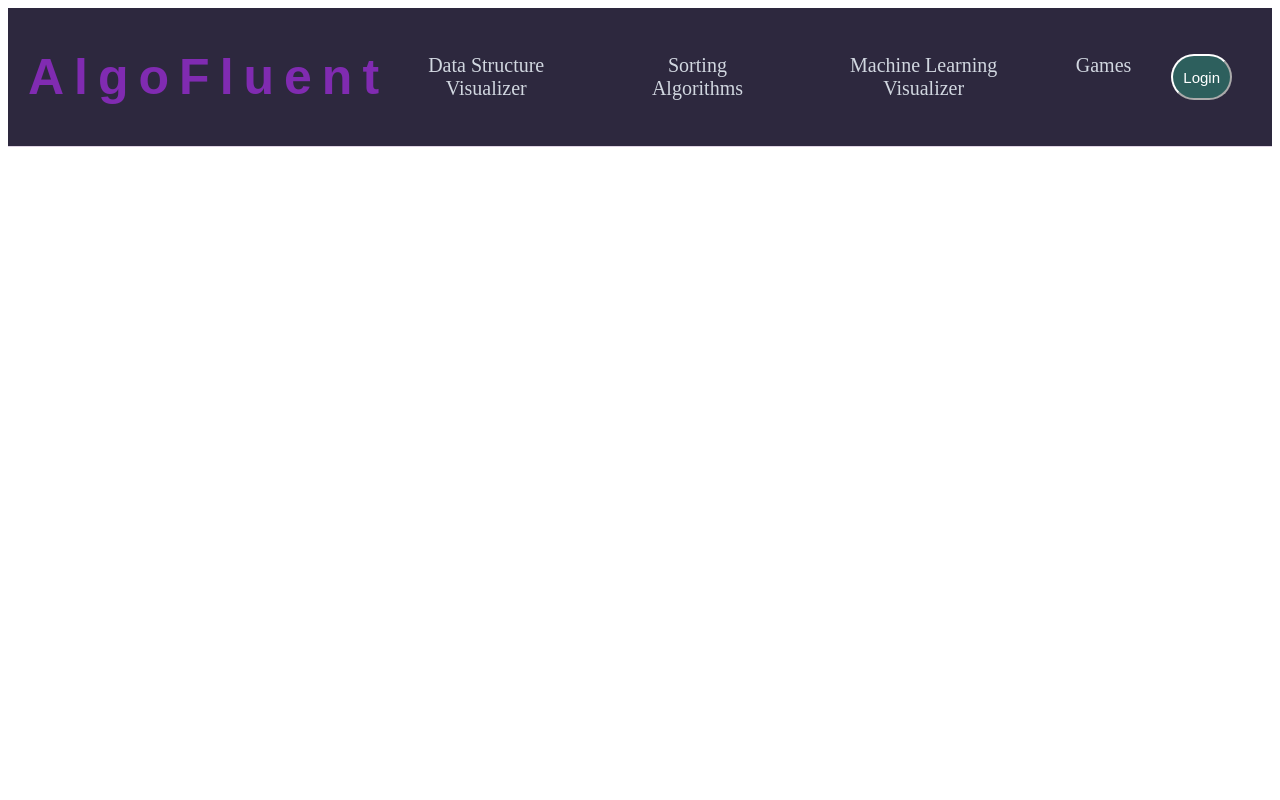
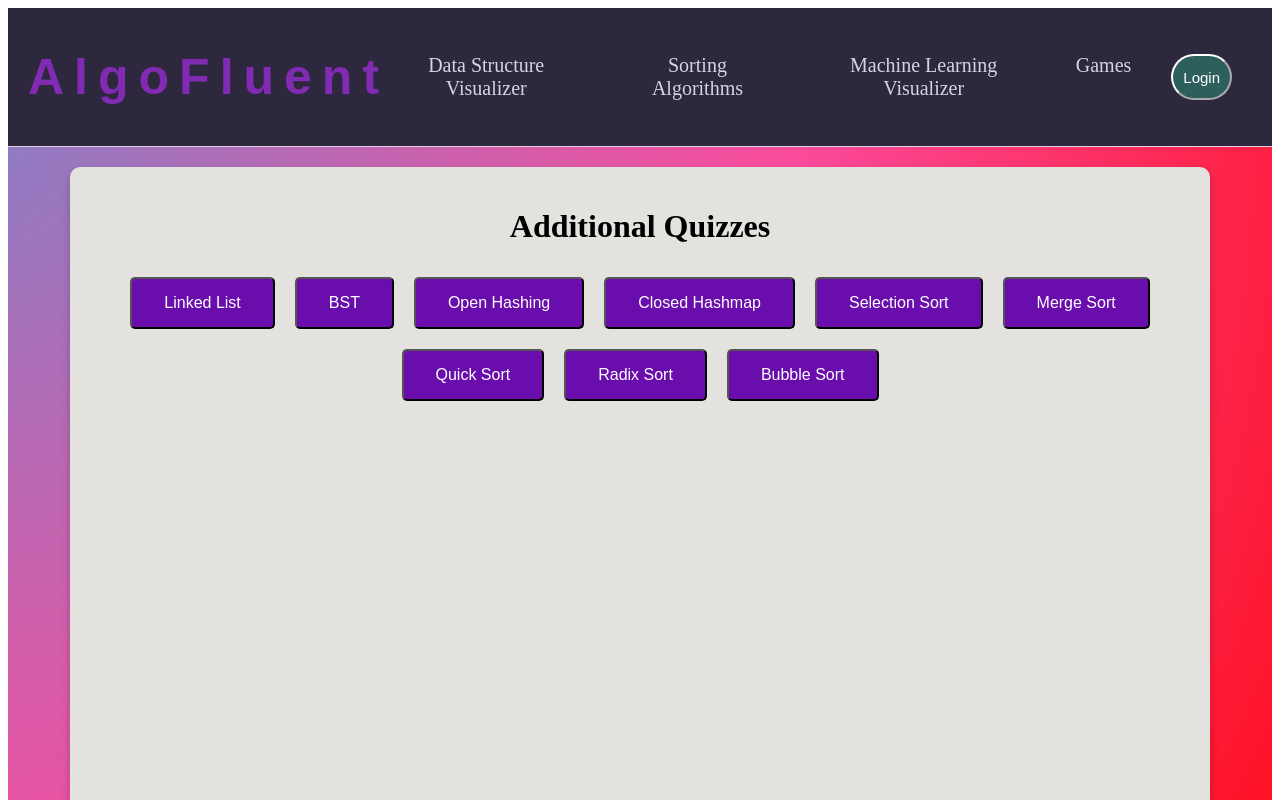
Before and after one commit to darsh175223/Algo-Fluent-Website, a React (Create React App) app in the folder frontend/: page /DSA_quizzes in a window 1280 px wide. Shown: the top 800 px of the page. Built offline with nearby package versions, Linux system fonts and the light colour scheme.

Commit message:
added more quizzes

```diff
--- a/frontend/src/App.js
+++ b/frontend/src/App.js
@@ -29,6 +29,7 @@ import Cplusplus_Tutorial from './pages/Cplusplus_Tutorial';
 import JavaTutorial from './pages/JavaTutorial';
 import DockerTutorial from './pages/DockerTutorial';
 import ScheduleSession from './pages/ScheduleSession';
+import DSA_quizzes from './pages/DSA_quizzes';
 
 
 
@@ -176,6 +177,7 @@ function App() {
         <Route path="/JavaTutorial" element={<JavaTutorial />} />
         <Route path="/DockerTutorial" element={<DockerTutorial />} />
         <Route path="/ScheduleSession" element={<ScheduleSession />} />
+        <Route path="/DSA_quizzes" element={<DSA_quizzes />} />
 
 
 
--- /dev/null
+++ b/frontend/src/pages/DSA_quizzes.js
@@ -0,0 +1,60 @@
+import React, { useState, useEffect } from 'react';
+import { useLocation } from 'react-router-dom';
+import axios from 'axios';
+import { useSnackbar } from 'notistack';
+
+const UserDashboard = () => {
+  const location = useLocation();
+  const [knowledgeLevel, setKnowledgeLevel] = useState('');
+  const [topics, setTopics] = useState({ beginner: [], intermediate: [], expert: [] });
+  const [loading, setLoading] = useState(false);
+  const { enqueueSnackbar } = useSnackbar();
+
+
+
+
+  return (
+    <div style={{
+      backgroundImage: `url(${require('.././pics/Gradient.png')})`,
+      backgroundSize: 'cover',
+      backgroundRepeat: 'no-repeat',
+      minHeight: '100vh',
+      padding: '20px',
+      display: 'flex',
+      justifyContent: 'center',
+      alignItems: 'center'
+    }}>
+      <div style={{
+        width: '1100px',
+        minHeight: '800px',
+        backgroundColor: '#e3e2df',
+        boxShadow: '0px 5px 10px rgba(0, 0, 0, 0.2)',
+        borderRadius: '10px',
+        padding: '20px'
+      }}>
+
+<center>
+<h1>Additional Quizzes</h1>
+
+<button style={{backgroundColor: '#6a0dad', color: 'white', padding: '15px 32px', margin: '10px', cursor: 'pointer', borderRadius: '5px', display: 'inline-block', textDecoration: 'none', fontSize: '16px'}}>Linked List</button>
+<button style={{backgroundColor: '#6a0dad', color: 'white', padding: '15px 32px', margin: '10px', cursor: 'pointer', borderRadius: '5px', display: 'inline-block', textDecoration: 'none', fontSize: '16px'}}>BST</button>
+<button style={{backgroundColor: '#6a0dad', color: 'white', padding: '15px 32px', margin: '10px', cursor: 'pointer', borderRadius: '5px', display: 'inline-block', textDecoration: 'none', fontSize: '16px'}}>Open Hashing</button>
+<button style={{backgroundColor: '#6a0dad', color: 'white', padding: '15px 32px', margin: '10px', cursor: 'pointer', borderRadius: '5px', display: 'inline-block', textDecoration: 'none', fontSize: '16px'}}>Closed Hashmap</button>
+<button style={{backgroundColor: '#6a0dad', color: 'white', padding: '15px 32px', margin: '10px', cursor: 'pointer', borderRadius: '5px', display: 'inline-block', textDecoration: 'none', fontSize: '16px'}}>Selection Sort</button>
+<button style={{backgroundColor: '#6a0dad', color: 'white', padding: '15px 32px', margin: '10px', cursor: 'pointer', borderRadius: '5px', display: 'inline-block', textDecoration: 'none', fontSize: '16px'}}>Merge Sort</button>
+<button style={{backgroundColor: '#6a0dad', color: 'white', padding: '15px 32px', margin: '10px', cursor: 'pointer', borderRadius: '5px', display: 'inline-block', textDecoration: 'none', fontSize: '16px'}}>Quick Sort</button>
+<button style={{backgroundColor: '#6a0dad', color: 'white', padding: '15px 32px', margin: '10px', cursor: 'pointer', borderRadius: '5px', display: 'inline-block', textDecoration: 'none', fontSize: '16px'}}>Radix Sort</button>
+<button style={{backgroundColor: '#6a0dad', color: 'white', padding: '15px 32px', margin: '10px', cursor: 'pointer', borderRadius: '5px', display: 'inline-block', textDecoration: 'none', fontSize: '16px'}}>Bubble Sort</button>
+
+
+
+
+</center>
+
+
+      </div>
+    </div>
+  );
+};
+
+export default UserDashboard;
```
